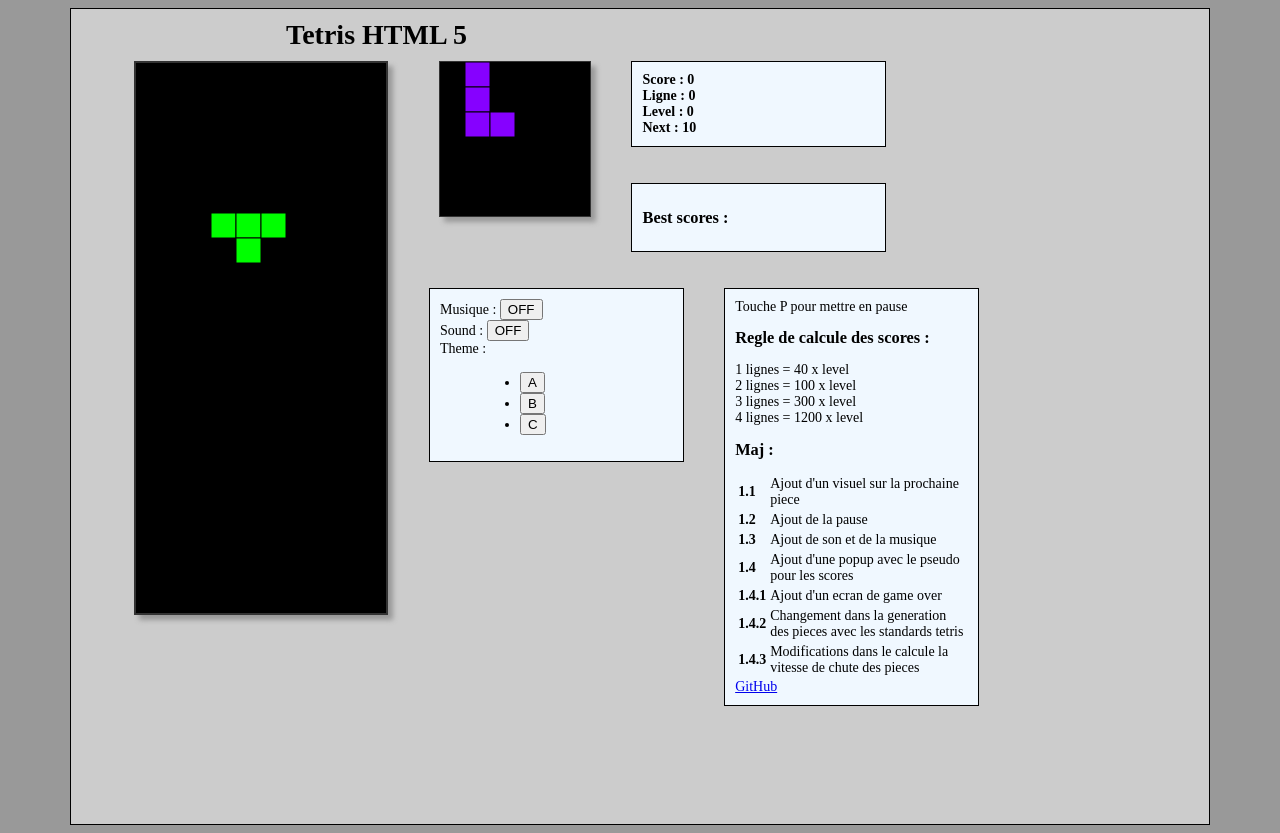
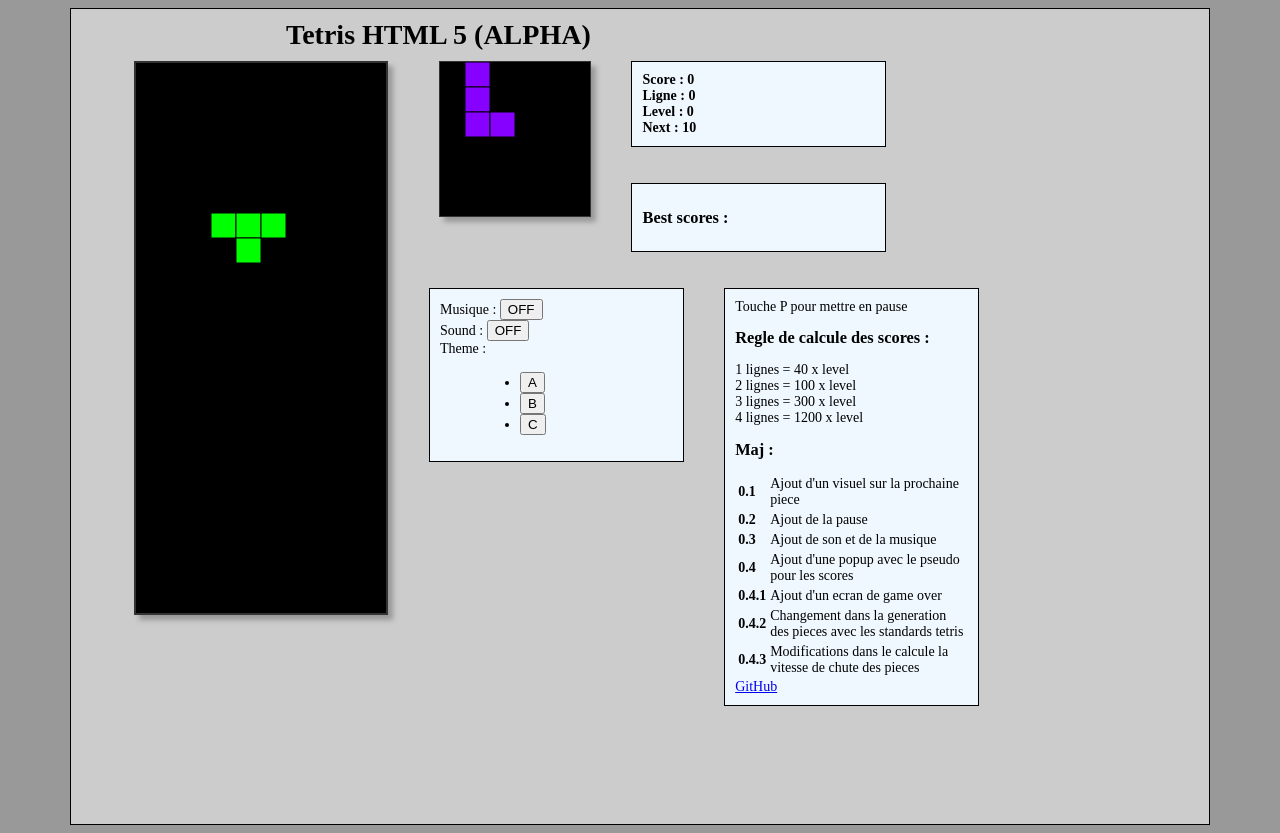
Before and after one commit to bersiroth/tetris, a plain HTML site: page index.html in a window 1280 px wide. Drawn offline with Linux system fonts and the light colour scheme; no server answers.

Commit message:
=ajout des maj de l'lapha

```diff
--- a/index.html
+++ b/index.html
@@ -9,7 +9,7 @@
     </head>
     <body>
         <div id="page">
-            <h1 id="titre">Tetris HTML 5</h1>
+            <h1 id="titre">Tetris HTML 5 (ALPHA)</h1>
             <div id='popup' class="popupOff">
                 <label>Pseudo : </label> <input type="text" name="pseudo" id="pseudo" />
                 <button id="valider">Valider</button>
@@ -52,13 +52,13 @@
                 <h3>Maj :</h3>
                 <div>
                     <table>
-                        <tr><td><b>1.1</b></td><td>Ajout d'un visuel sur la prochaine piece</td>
-                        <tr><td><b>1.2</b></td><td>Ajout de la pause</td>
-                        <tr><td><b>1.3</b></td><td>Ajout de son et de la musique</td>
-                        <tr><td><b>1.4</b></td><td>Ajout d'une popup avec le pseudo pour les scores</td>
-                        <tr><td><b>1.4.1</b></td><td>Ajout d'un ecran de game over</td>
-                        <tr><td><b>1.4.2</b></td><td>Changement dans la generation des pieces avec les standards tetris</td>
-                        <tr><td><b>1.4.3</b></td><td>Modifications dans le calcule la vitesse de chute des pieces</td>
+                        <tr><td><b>0.1</b></td><td>Ajout d'un visuel sur la prochaine piece</td>
+                        <tr><td><b>0.2</b></td><td>Ajout de la pause</td>
+                        <tr><td><b>0.3</b></td><td>Ajout de son et de la musique</td>
+                        <tr><td><b>0.4</b></td><td>Ajout d'une popup avec le pseudo pour les scores</td>
+                        <tr><td><b>0.4.1</b></td><td>Ajout d'un ecran de game over</td>
+                        <tr><td><b>0.4.2</b></td><td>Changement dans la generation des pieces avec les standards tetris</td>
+                        <tr><td><b>0.4.3</b></td><td>Modifications dans le calcule la vitesse de chute des pieces</td>
                     </table>
                 </div>
                 <a href="https://github.com/bersiroth/tetris" target="_blank"> GitHub </a>
```
